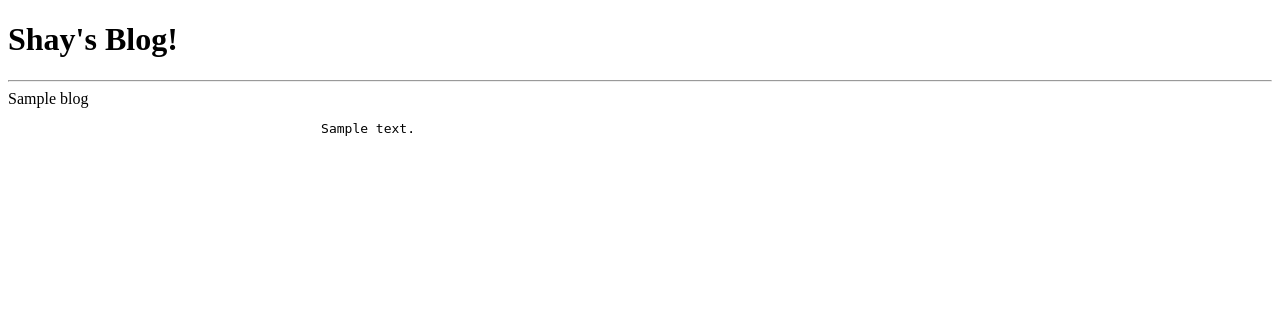
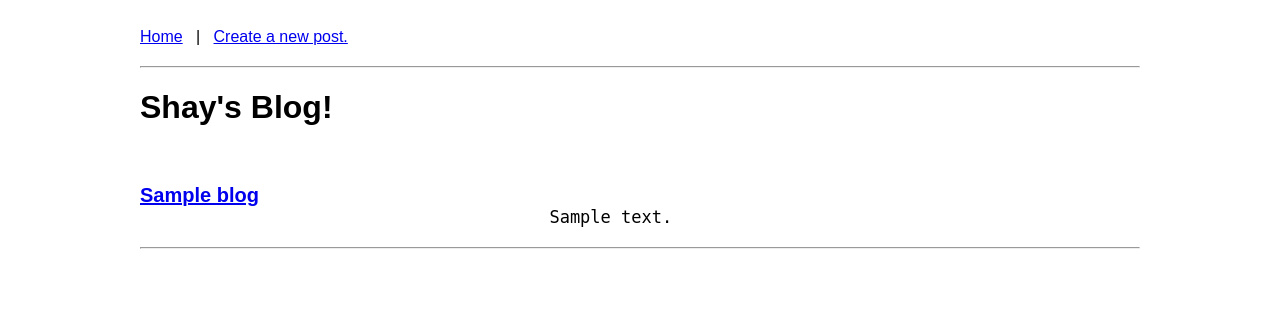
Before and after one commit to shayword/build-a-blog, a Python web app: template templates/BlogPage.html in a window 1280 px wide. Shown: the top 318 px of the page. Run offline with Jinja, Linux system fonts and the light colour scheme; the template is opened without the code that fills it: most values are stand-ins (such as "Sample title", 1, 10 or a date in 2020).

Commit message:
Added blog query limit with pages for entries. Also added Base.html. Stylized the page to some extent. Everything working within parameters of the assignment.

```diff
--- a/templates/BlogPage.html
+++ b/templates/BlogPage.html
@@ -1,21 +1,25 @@
 <!DOCTYPE html>
+{% extends "base.html" %}
 
-<html>
-    <head>
-        <title>Shay's Blog!</title>
-    </head>
-
-    <body>
-        <h1>Shay's Blog!</h1>
-        <hr>
+{% block content %}
+        <h1>Shay's Blog!</h1><br /><br />
          {% for blog in blogs %}
         <div class="blog">
-            <div class="blog-title">{{ blog.title }}</div>
-            <pre class="blog-body">
-					{{ blog.blogtext }}
-				</pre>
+            <div class="blog-title"><b><u><a href="blog/{{blog.key().id()}}" class="blog-title">{{ blog.title }}</a></u></b></div>
+            <div class="blog-body"></div><pre class="blog-body">
+					{{ blog.blogtext }} <br /><hr />
+				</pre></div>
         </div>
         {% endfor %}
-
-    </body>
-</html>
+<nav>
+    {% if page > 1 %}
+    <a href='/?page={{page-1}}'>prev</a>
+        {% if count > 0 %}
+          &nbsp;&nbsp;|&nbsp;&nbsp;
+        {% endif %}
+    {% endif %}
+    {% if count > 0 %}
+    <a href='/?page={{page+1}}'>next</a>
+    {% endif %}
+</nav>
+{% endblock %}
--- /dev/null
+++ b/templates/base.html
@@ -0,0 +1,69 @@
+<!DOCTYPE html>
+
+<html>
+<head>
+    <title>Shay's Blog</title>
+    <style type='text/css'>
+        body {
+            font-family: sans-serif;
+            width: 1000px;
+            margin: 0 auto;
+            padding: 10px;
+        }
+
+        .error {
+            color: red;
+        }
+
+        label {
+            display: block;
+            font-size: 20px;
+        }
+
+        input[type=text] {
+            width: 400px;
+            font-size: 20px;
+            padding: 2px;
+        }
+
+        textarea {
+            width: 400px;
+            height: 200px;
+            font-size 17px;
+            font-family: Arial;
+        }
+
+        input[type=submit] {
+            font-size: 24px;
+        }
+
+        hr {
+            margin: 20px auto;
+        }
+
+        .blog + .blog {
+            margin-top: 20px;
+        }
+
+        .blog-title {
+            font-weight: bold;
+            font-size: 20px;
+        }
+
+        .blog-body {
+            margin: 0;
+            font-size: 17px;
+        }
+    </style>
+</head>
+
+<body>
+    <nav>
+        <a href="/">Home</a>
+        &nbsp;&nbsp;|&nbsp;&nbsp;
+        <a href="/newpost">Create a new post.</a><hr />
+    </nav>
+    {% block content %}
+    {% endblock %}
+</body>
+</html>
```
Also changed, not shown: main.py (+38 -11 lines), templates/NewPostPage.html (+7 -12 lines), 1 other file.
